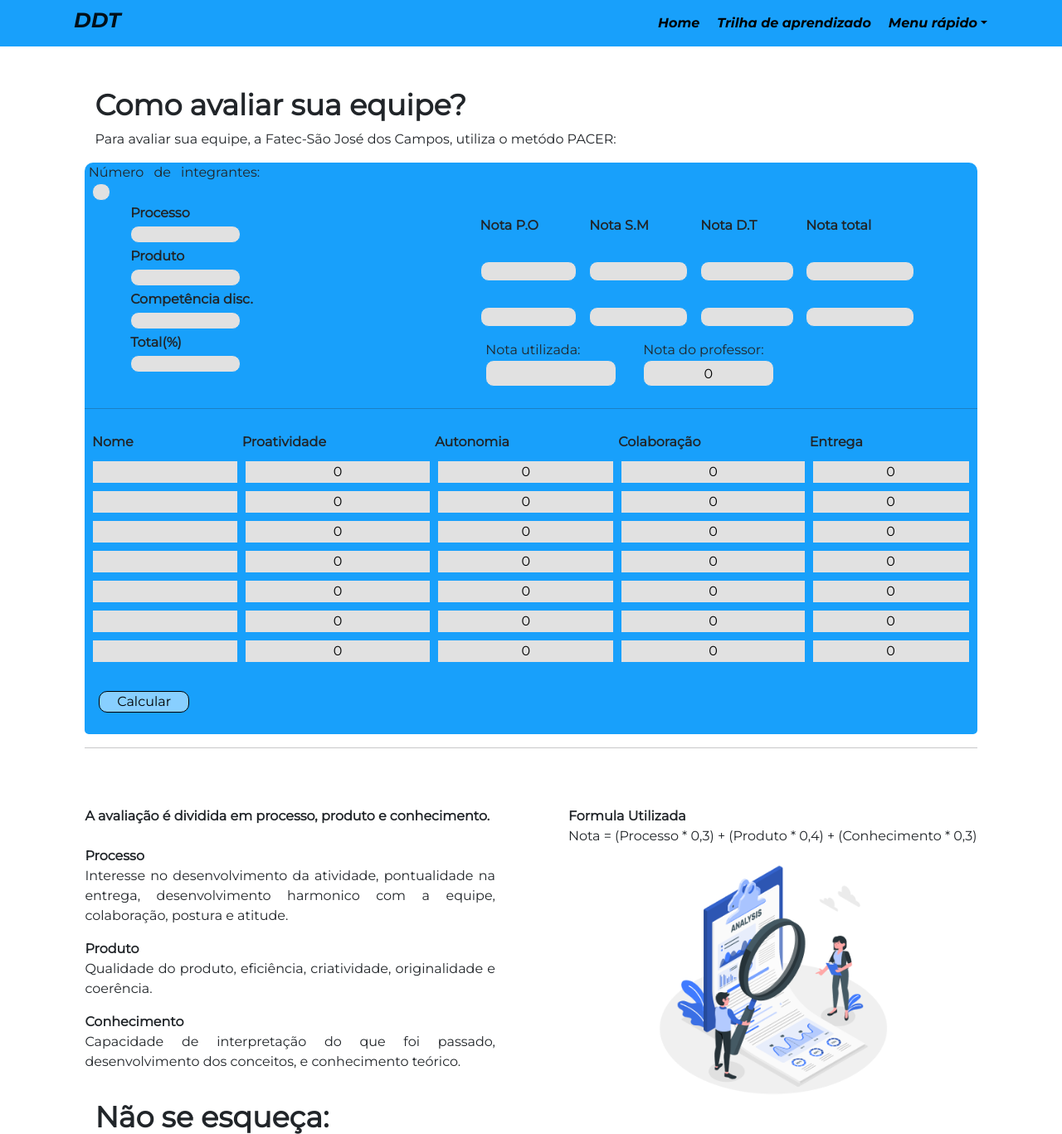
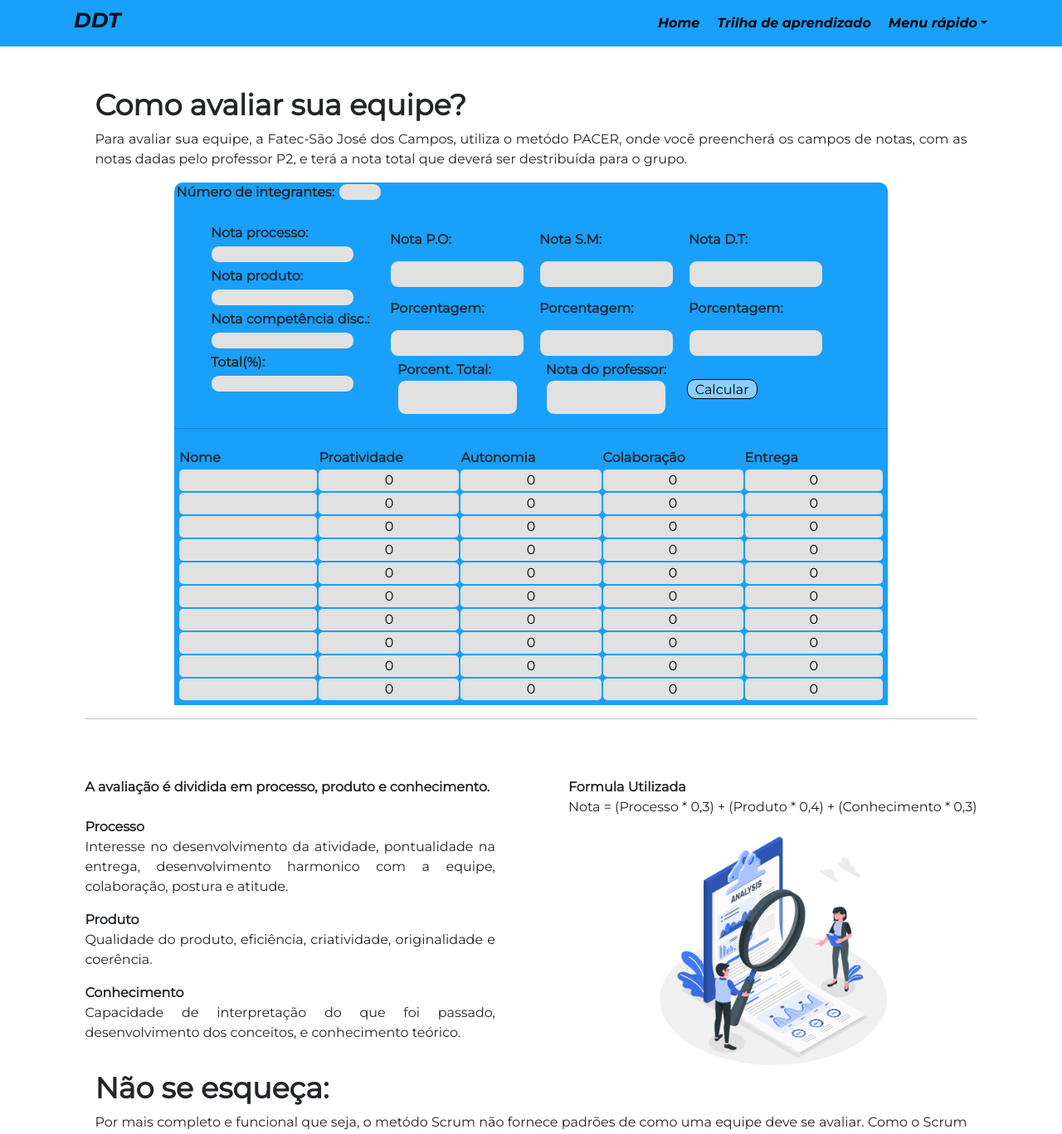
Before and after one commit to erickhoawata/DDT-1-Sem, a Flask app: page /avaliacao in a window 1280 px wide. Shown: the top 1367 px of the page at 83% size. Run offline with Flask 3, Linux system fonts and the light colour scheme.

Commit message:
tabela Pacer, modelo da Fatec 100% funcional

```diff
--- a/app.py
+++ b/app.py
@@ -16,6 +16,9 @@ def avaliacao():
     if request.method == "POST":
 
         try:
+            #pegando quantidade de integrantes:
+            qtd_pessoas = float(request.form.get('qtd_pessoas'))
+            qtd_pessoas = int(qtd_pessoas)
             #pegando notas da tabela menor:
             nota_proc = float(request.form.get('nota_proc'))
             nota_proc = int(nota_proc)
@@ -29,12 +32,46 @@ def avaliacao():
                 nota_total1 = 25
             else:
                 nota_total1 = 0
+            #encerrando tabela menor
 
+            #tabela retangular
+            nota_PO = float(request.form.get('nota_PO'))
+            nota_PO=int(nota_PO)
+            if nota_PO == 3: porcent_PO=25
+            elif nota_PO == 2: porcent_PO=15
+            elif nota_PO == 1: porcent_PO=5
+            else: porcent_PO=0
+
+            nota_SM = float(request.form.get('nota_SM'))
+            nota_SM=int(nota_SM)
+            if nota_SM == 3: porcent_SM=25
+            elif nota_SM == 2: porcent_SM=15
+            elif nota_SM == 1: porcent_SM=5
+            else: porcent_SM=0
+
+            nota_DT = float(request.form.get('nota_DT'))
+            nota_DT=int(nota_DT)
+            if nota_DT == 3: porcent_DT=25
+            elif nota_DT == 2: porcent_DT=15
+            elif nota_DT == 1: porcent_DT=5
+            else: porcent_DT=0
+
+            soma_porcent = porcent_DT+porcent_PO+porcent_SM+nota_total1
+            if 75< soma_porcent <=100:
+                nota_ind=12
+            elif 50 < soma_porcent <= 75:
+                nota_ind=8
+            elif 25 < soma_porcent <= 50:
+                nota_ind=4
+            else:
+                nota_ind=0
+
+            nota_grupo = nota_ind*qtd_pessoas
+            nota_grupo = int(nota_grupo)
+            #tabela maior e nota utlizada
             pessoas = []
             nota_usada = 0
-            nota_prof = float(request.form.get('nota_prof'))
-            nota_prof = int(nota_prof)
-            for linha in range(1,8):
+            for linha in range(1,11):
                 #pegando nome:
                 nome = str(request.form.get(f"nome{linha}"))
 
@@ -57,7 +94,7 @@ def avaliacao():
 
             # devolvendo tudo para seu lugar
             nota_usada = int(nota_usada)
-            return render_template("Avaliações.html", pessoas=pessoas, metodo=metodo, nota_usada=nota_usada, nota_prof=nota_prof, nota_total1=nota_total1, nota_prodt=nota_prodt, nota_proc=nota_proc, nota_compt=nota_compt)
+            return render_template("Avaliações.html", pessoas=pessoas, metodo=metodo, nota_usada=nota_usada, nota_total1=nota_total1, nota_prodt=nota_prodt, nota_proc=nota_proc, nota_compt=nota_compt, porcent_PO=porcent_PO, porcent_DT=porcent_DT, porcent_SM=porcent_SM, nota_DT=nota_DT, nota_PO=nota_PO, nota_SM=nota_SM, soma_porcent=soma_porcent, nota_grupo=nota_grupo, qtd_pessoas=qtd_pessoas)
         except ValueError:
             return render_template("Avaliações.html", metodo=metodo)
     else:
--- a/static/css/styles.css
+++ b/static/css/styles.css
@@ -395,11 +395,17 @@ a{
     text-align: center;
 }
 /* TABELA */
+.tabelacompleta{
+    background-color: #18a0fb;
+    border-radius: 10px;
+    min-width: min-content;
+    width: 80%;
+    margin: 0% 10%;
+}
 .tabela{
     margin-top: 2%;
     width: 100%;
     height: auto;
-    background-color: #18a0fb;
     border: 5px solid #18a0fb;
     border-radius: 5px;
 }
@@ -408,14 +414,14 @@ a{
     border-radius: 10px;
     box-sizing: border-box;
     text-align: center;
-    height:45%;
+    height: 80%;
     width: 90%;
     border:1px solid #18a0fb;
     padding: 0%;
     margin: 0%;
 }
 #qtd_pessoas{
-    width: min-content;
+    width: 20%;
     margin: 0% 2%;
 }
 .retangulo{
@@ -464,10 +470,7 @@ input{
     border: none;
     text-align: center;
 }
-.innota{
-    width: 100%;
-    height: max-content;
-}
+
 .linha{
     padding: 0%;
     background-color: #18a0fb;
@@ -478,17 +481,17 @@ p[type=number]{
     text-align: center;
 }
 .pedaço{
-    background-color: #E1E1E1;
     border-radius: 10px;
     box-sizing: border-box;
-    box-shadow: 0px 4px 0px 0px #00000035;
     text-align: center;
     height:10%;
-    width: 0.2%;
-    border:10px solid #18a0fb;
-    padding: 0%;
+    width: 120px;
 }
-
+.innota{
+    width: 100%;
+    height: max-content;
+    border-radius: 5px;
+}
 .botenviar{
     background-color: #88cfff;
     border: 1px solid black;
--- a/templates/Avaliações.html
+++ b/templates/Avaliações.html
@@ -16,67 +16,65 @@
         <!--  Introdução da página de Avaliações  -->
         <div class="container">
 
-            <div><h1>Como avaliar sua equipe?</h1><p>Para avaliar sua equipe, a Fatec-São José dos Campos, utiliza o metódo PACER:</p></div>
+            <div><h1>Como avaliar sua equipe?</h1><p>Para avaliar sua equipe, a Fatec-São José dos Campos, utiliza o metódo PACER, onde você preencherá os campos de notas, com as notas dadas pelo professor P2, e terá a nota total que deverá ser destribuída para o grupo.</p></div>
 
 
         </div>
         <!-- Tabela -->
-        <form method="post" style="background-color: #18a0fb; border-radius: 10px;">
-            <div style="width: 20%;">
-                <p style="margin:0% 2%;">Número de integrantes:<input type="number" min="1" max="7" required name="qtd_pessoas" value="{{qtd_pessoas}}" class="ped-ret" id="qtd_pessoas"></p>
+        <form method="post" class="tabelacompleta">
+            <div style="width: 30%;">
+                <b style="margin:0% 1%;">Número de integrantes:<input type="number" min="1" max="10" required name="qtd_pessoas" value="{{qtd_pessoas}}" class="ped-ret" id="qtd_pessoas"></b>
             </div>
+            <br>
             <div class="container1">
                 <table style="margin-left: 5%;">
-                    <tr><th>Processo</th></tr>
+                    <tr><th>Nota processo:</th></tr>
                     <tr><td><input type="number" min="0" max="1" required name="nota_proc" value="{{nota_proc}}" class="ped-ret"></td></tr>
-                    <tr><th>Produto</th></tr>
+                    <tr><th>Nota produto:</th></tr>
                     <tr><td><input type="number" min="0" max="1" required name="nota_prodt" value="{{nota_prodt}}" class="ped-ret"></td></tr>
-                    <tr><th>Competência disc.</th></tr>
+                    <tr><th>Nota competência disc.:</th></tr>
                     <tr><td><input type="number" min="0" max="1" required name="nota_compt" value="{{nota_compt}}" class="ped-ret"></td></tr>
-                    <tr><th>Total(%)</th></tr>
+                    <tr><th>Total(%):</th></tr>
                     <tr><td><input type="number" min="0" max="1" readonly value="{{nota_total1}}" class="ped-ret"></td></tr>
                 </table>
 
                 <div style="width: 600px;">
                     <table class="retangulo">
-                        <tr>
-                            <th>Nota P.O</th>
-                            <th>Nota S.M</th>
-                            <th>Nota D.T</th>
-                            <th>Nota total</th>
+                        <tr style="padding: 0%;">
+                            <th style="padding: 0%;">Nota P.O:</th>
+                            <th style="padding: 0%;">Nota S.M:</th>
+                            <th style="padding: 0%;">Nota D.T:</th>
                         </tr>
                         <tr class="linha">
-                            <td><input type="number" min="0" max="1" required class="ped-ret"></td>
-                            <td><input type="number" min="0" max="1" required class="ped-ret"></td>
-                            <td><input type="number" min="0" max="1" required class="ped-ret"></td>
-                            <td><input type="number" min="0" max="1" readonly class="ped-ret"></td>
+                            <td style="padding: 0%;"><input type="number" min="0" max="3" required name="nota_PO" value='{{nota_PO}}'class="ped-ret"></td>
+                            <td style="padding: 0%;"><input type="number" min="0" max="3" required name="nota_SM" value='{{nota_SM}}'class="ped-ret"></td>
+                            <td style="padding: 0%;"><input type="number" min="0" max="3" required name="nota_DT" value='{{nota_DT}}'class="ped-ret"></td>
+                        </tr>
+                        <tr>
+                            <th style="padding: 0%;">Porcentagem:</th>
+                            <th style="padding: 0%;">Porcentagem:</th>
+                            <th style="padding: 0%;">Porcentagem:</th>
                         </tr>
                         <tr >
-                            <td><input type="number" min="0" max="1" readonly class="ped-ret"></td>
-                            <td><input type="number" min="0" max="1" readonly class="ped-ret"></td>
-                            <td><input type="number" min="0" max="1" readonly class="ped-ret"></td>
-                            <td><input type="number" min="0" max="1" readonly class="ped-ret"></td>
+                            <td style="padding: 0%;"><input type="number" min="0" readonly value="{{porcent_PO}}" class="ped-ret"></td>
+                            <td style="padding: 0%;"><input type="number" min="0" readonly value="{{porcent_SM}}" class="ped-ret"></td>
+                            <td style="padding: 0%;"><input type="number" min="0" readonly value="{{porcent_DT}}" class="ped-ret"></td>
                         </tr>
                     </table>
 
                         <!-- Espaço para nota utilizada -->
                     <div class="container-debaixo-table">
                             <div class="partdebaixo">
-                                <th>Nota utilizada:</th>
-                                <input type="number" readonly class="ped-ret" value="{{nota_usada}}">
+                                <th><b>Porcent. Total:</b></th>
+                                <input type="number" readonly class="ped-ret" style="height: 60%;" value="{{soma_porcent}}">
                             </div>
                          <!-- Espaço para nota do professor -->
-                                {%if metodo=="GET":%}
                             <div class="partdebaixo">
-                                    <div ><th>Nota do professor:</th></div>
-                                    <input onclick="this.select();" type="number" value="0" min="0" max="84" class="ped-ret" name="nota_prof">
+                                <div><th><b>Nota do professor:</b></th></div>
+                                <input onclick="this.select();" type="number" value="{{nota_grupo}}" readonly class="ped-ret" style="height: 60%;" name="nota_prof">
                             </div>
-                                {%else:%}
-                            <div class="partdebaixo">
-                                <div><th>Nota do professor:</th></div>
-                                <input onclick="this.select();" type="number" value="{{nota_prof}}" min="0" max="84" class="ped-ret" name="nota_prof">
-                            </div>
-                            {%endif%}
+                                <!-- botão para calcular -->
+                                    <input type="submit" class="botenviar" value="Calcular" style="margin-top: 5%;">
                         </div>
                     </div>
                 </div>
@@ -91,7 +89,7 @@
                     <th >Entrega</th>
                 </tr>
                 {%if metodo=="GET":%}
-                    {% for linha in range(1,8): %}
+                    {% for linha in range(1,11): %}
                     <tr class="linha">
                         <td class="pedaço"><input onclick="this.select();" class="innota" type="text"  name="nome{{linha}}"></td>
                         <td class="pedaço"><input onclick="this.select();" class="innota" type="number" max="3" min="0" step="0.1" required value="0" name="nota_proat{{linha}}"></td>
@@ -116,10 +114,7 @@
                 </table>
 
                 <!-- abaixo da tabela -->
-                <div class="container baixotable">
-                <!-- botão para calcular -->
-                    <input type="submit" class="botenviar" value="Calcular">
-                </div>
+
             </table>
         </form>
         <hr>
```
